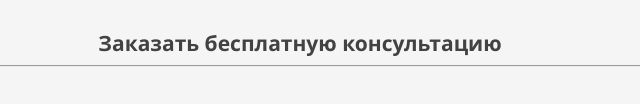
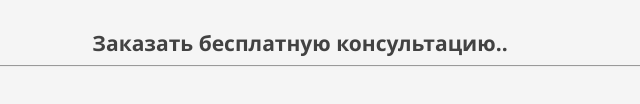
Before and after one commit to Raha644/task, a plain HTML site: page index.html in a window 1280 px wide. Shown: the part 2345-2449 px from the top of the page, 340-980 px from the left. Drawn offline with Linux system fonts and the light colour scheme.

Commit message:
second commit

```diff
--- a/index.html
+++ b/index.html
@@ -355,7 +355,7 @@
             </div>
         </div>
         <div class="h5">
-            Заказать бесплатную консультацию
+            Заказать бесплатную консультацию..
         </div>
         <hr>
     </div>
```
